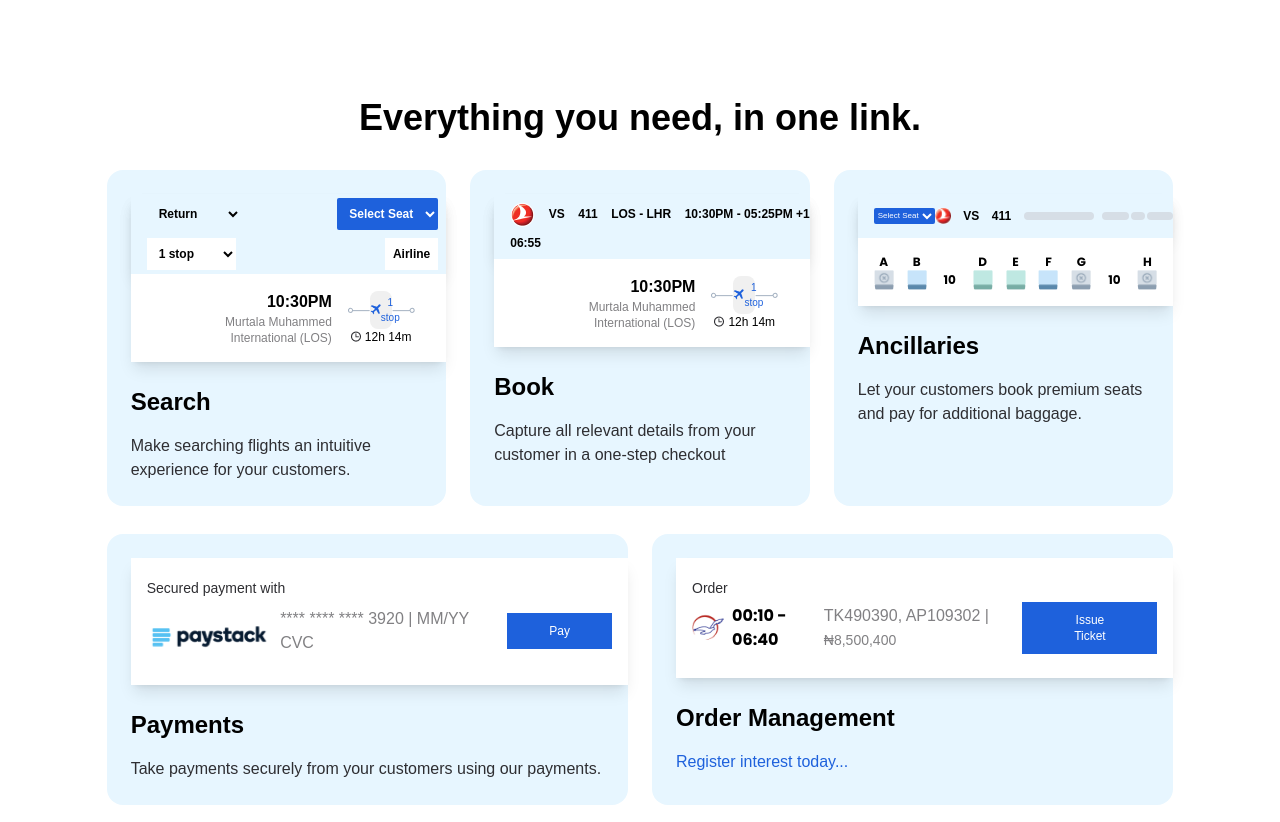
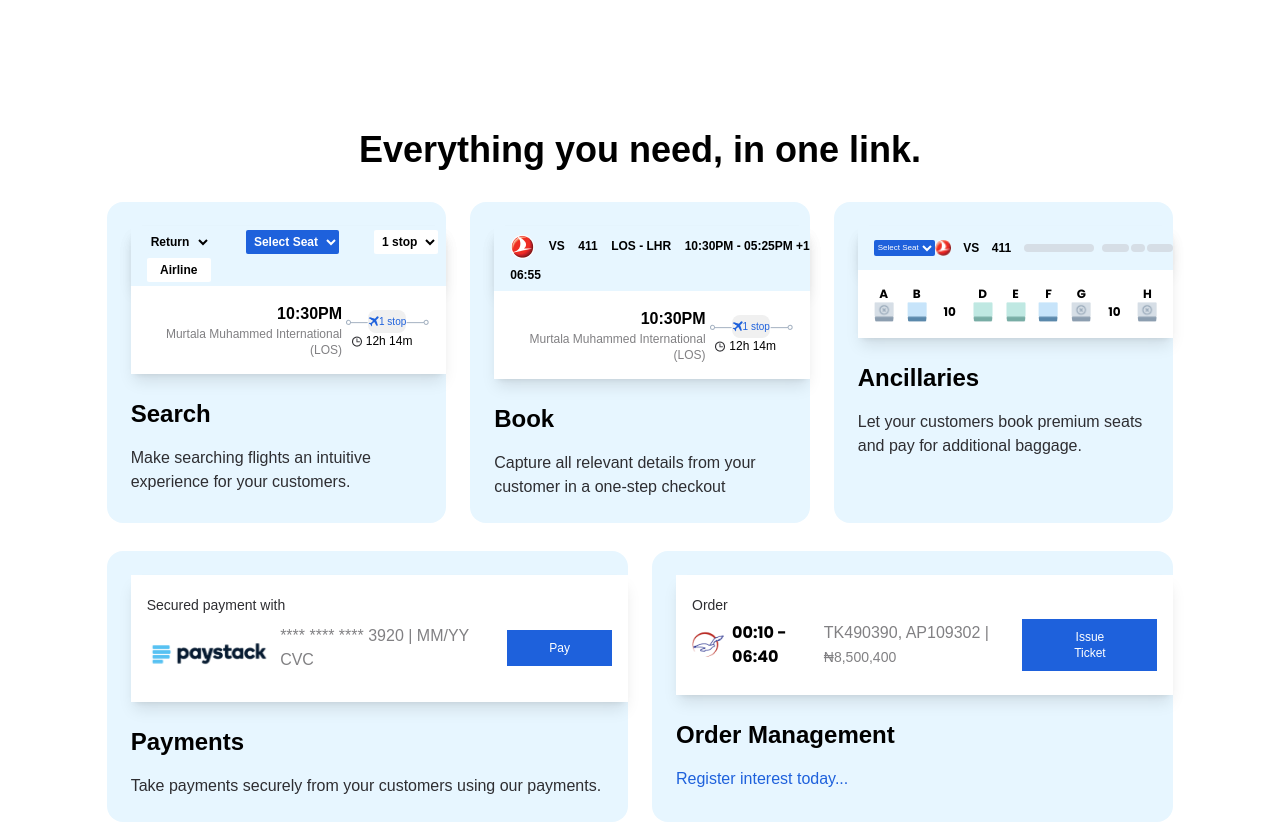
Before and after one commit to lost50U1/touchcore-onepage, a React (Vite) app: page / in a window 1280 px wide. Shown: the part 1319-2141 px from the top of the page. Built offline with nearby package versions, Linux system fonts and the light colour scheme; a web font is replaced by a local one.

Commit message:
final-commit

```diff
--- a/src/components/Header.jsx
+++ b/src/components/Header.jsx
@@ -13,7 +13,7 @@ const Header = () => {
             Customize your travel website, and start selling. Let’s get your
             business off the ground with our intuitive tools!
           </p>
-          <button className="bg-bgSecondary hover:bg-white focus:bg-white hover:text-bgSecondary focus:text-bgSecondary border-2 border-bgSecondary py-4 px-6 text-base lg:text-lg rounded-lg font-poppins w-1/2 md:w-1/4">
+          <button className="bg-bgSecondary hover:bg-white focus:bg-white hover:text-bgSecondary focus:text-bgSecondary border-2 border-bgSecondary py-2 px-6 text-base lg:text-lg rounded-lg font-poppins w-1/2 md:w-1/4">
             Try it now
           </button>
         </div>
--- a/src/components/OneLink.jsx
+++ b/src/components/OneLink.jsx
@@ -11,7 +11,7 @@ const OneLink = () => {
     // Provide global booking context
     <BookingProvider>
       {/* Main content section */}
-      <section className="mb-24">
+      <section className="mb-24 mt-12">
         <div className="container text-center w-5/6">
           {/* Page heading */}
           <h2 className="text-2xl font-bold md:text-4xl mb-8">
--- a/src/components/onelink/BookDisplay.jsx
+++ b/src/components/onelink/BookDisplay.jsx
@@ -43,7 +43,7 @@ const BookDisplay = () => {
         </div>
 
         {/* Flight details body section */}
-        <div className="bg-white py-4 px-4 sm:px-[1.979375rem] flex justify-end gap-4">
+        <div className="bg-white py-4 px-4 sm:px-7 flex flex-col items:end md:justify-end md:flex-row gap-1 w-full">
           {/* Departure details */}
           <div className="text-end">
             <p className="font-bold" aria-label="Departure time">
@@ -57,7 +57,7 @@ const BookDisplay = () => {
             <div className="flex items-center">
               {/* Left icon indicating departure */}
               <img src={lefticonImg} alt="Left icon indicating departure" />
-              <div className="flex items-center bg-lightestGray py-1 rounded-lg">
+              <div className="inline-flex items-center bg-lightestGray py-1 rounded-lg min-w-max">
                 {/* Flight icon indicating number of stops */}
                 <img
                   src={flighticonImg}
--- a/src/components/onelink/SearchDisplay.jsx
+++ b/src/components/onelink/SearchDisplay.jsx
@@ -23,7 +23,7 @@ const SearchDisplay = () => {
   return (
     <div className="bg-lightBlue py-6 pl-6 rounded-2xl flex flex-col">
       <div className="shadow-lg">
-        <div className="bg-lightBlue py-1 pl-4 pr-2 shadow-lg flex flex-wrap w-full justify-between gap-2 text-xs min-h-[2.5625rem] font-bold">
+        <div className="bg-lightBlue py-1 pl-4 pr-2 shadow-lg flex flex-wrap w-full justify-between gap-1 text-xs min-h-[2.5625rem] font-bold">
           {/* Return option select */}
           <label htmlFor="returnSelect" className="sr-only">
             Return
@@ -31,7 +31,7 @@ const SearchDisplay = () => {
           <select
             id="returnSelect"
             onChange={(e) => setSelectedReturn(e.target.value)}
-            className="bg-lightBlue p-2"
+            className="bg-lightBlue py-1 lg:w-[22%] rounded-sm"
             aria-label="Return option"
           >
             {returnOptions.map((option, index) => (
@@ -48,7 +48,7 @@ const SearchDisplay = () => {
           <select
             id="seatSelect"
             onChange={(e) => setSelectedSeat(e.target.value)}
-            className="bg-bgSecondary text-white px-2 py-1 rounded-sm"
+            className="bg-bgSecondary text-white p-1 rounded-sm"
             aria-label="Seat selection"
           >
             {seatSelections.map((option, index) => (
@@ -65,7 +65,7 @@ const SearchDisplay = () => {
           <select
             id="stopsSelect"
             onChange={(e) => setSelectedStop(e.target.value)}
-            className="bg-white p-2"
+            className="bg-white p-1 rounded-sm lg:w-[22%]"
             aria-label="Stops option"
           >
             {stopsOptions.map((option, index) => (
@@ -76,12 +76,16 @@ const SearchDisplay = () => {
           </select>
 
           {/* Airline button */}
-          <button className="bg-white p-2" aria-label="Select airline">
+          <button
+            className="bg-white p-1 rounded-sm lg:w-[22%]"
+            aria-label="Select airline"
+          >
             Airline
           </button>
         </div>
 
-        <div className="bg-white py-4 px-4 sm:px-[1.979375rem] flex justify-end gap-4">
+        <div className="bg-white py-4 px-4 sm:px-7 flex flex-col items:end md:justify-end md:flex-row gap-1 w-full">
+          {/* Departure details */}
           <div className="text-end">
             <p className="font-bold">{flights[0].departureTime}</p>
             <p className="text-xs text-textGray2">{flights[0].departure}</p>
@@ -90,7 +94,7 @@ const SearchDisplay = () => {
             <div className="flex items-center">
               {/* Left icon indicating departure */}
               <img src={lefticonImg} alt="Left icon indicating departure" />
-              <div className="flex items-center bg-lightestGray py-1 rounded-lg">
+              <div className="inline-flex items-center bg-lightestGray py-1 rounded-lg min-w-max">
                 {/* Flight icon indicating flight details */}
                 <img
                   src={flighticonImg}
```
Also changed, not shown: 2 other files (tests, documents, lock files or other folders).
